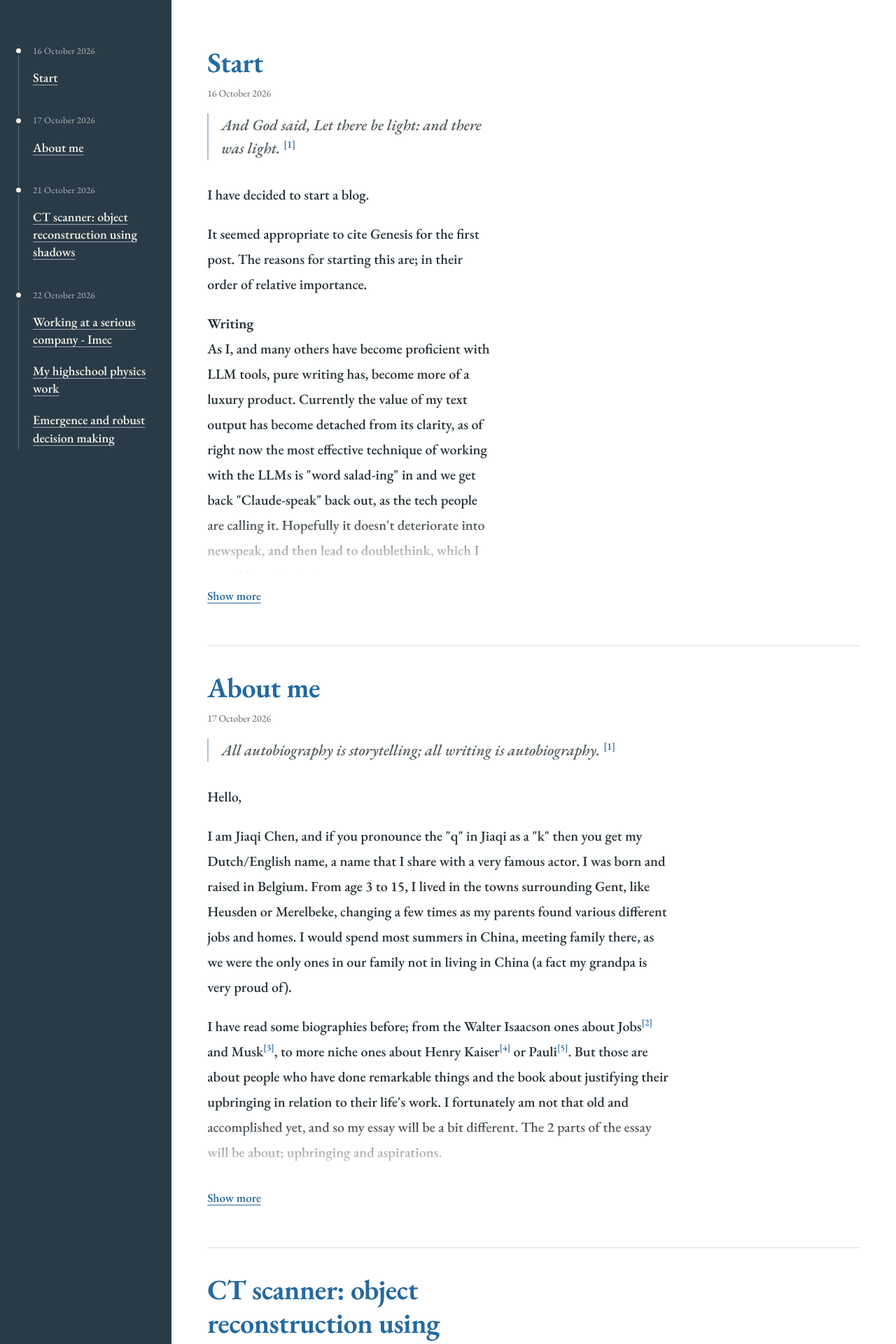
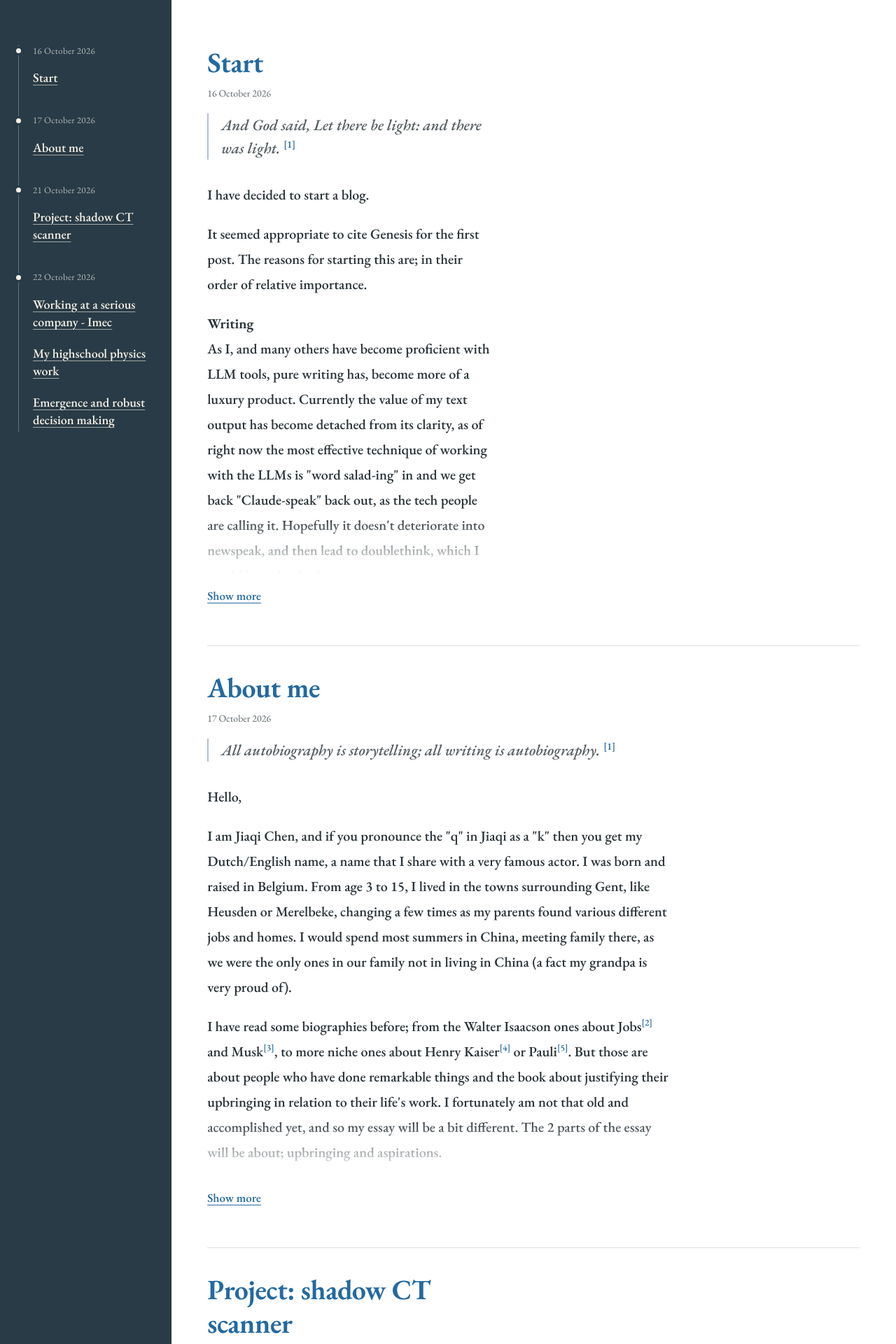
Before and after one commit to SjaakieChen/personal-blog, a Jekyll site: the page built from index.html, in a window 1280 px wide. Shown: the top 1920 px of the page at 70% size. Built offline with Jekyll 4.4.1, drawn with Linux system fonts in a browser that asks for light colours.

Commit message:
Update _posts/2026-10-21-ct-scanner-evidence.md

```diff
--- a/_posts/2026-10-21-ct-scanner-evidence.md
+++ b/_posts/2026-10-21-ct-scanner-evidence.md
@@ -1,6 +1,6 @@
 ---
 layout: post
-title: "CT scanner: object reconstruction using shadows"
+title: "Project: shadow CT scanner"
 quote: ""
 render_with_liquid: false
 reference_key: "a0260f48-c86d-4684-914d-60ac6fc3f53f"
```
